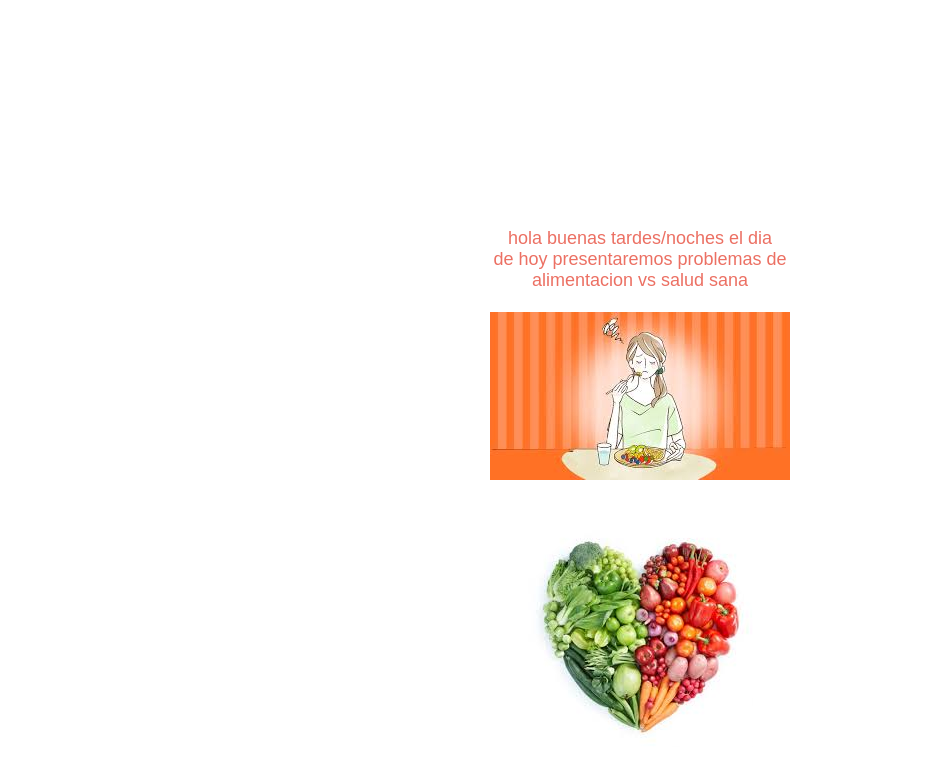
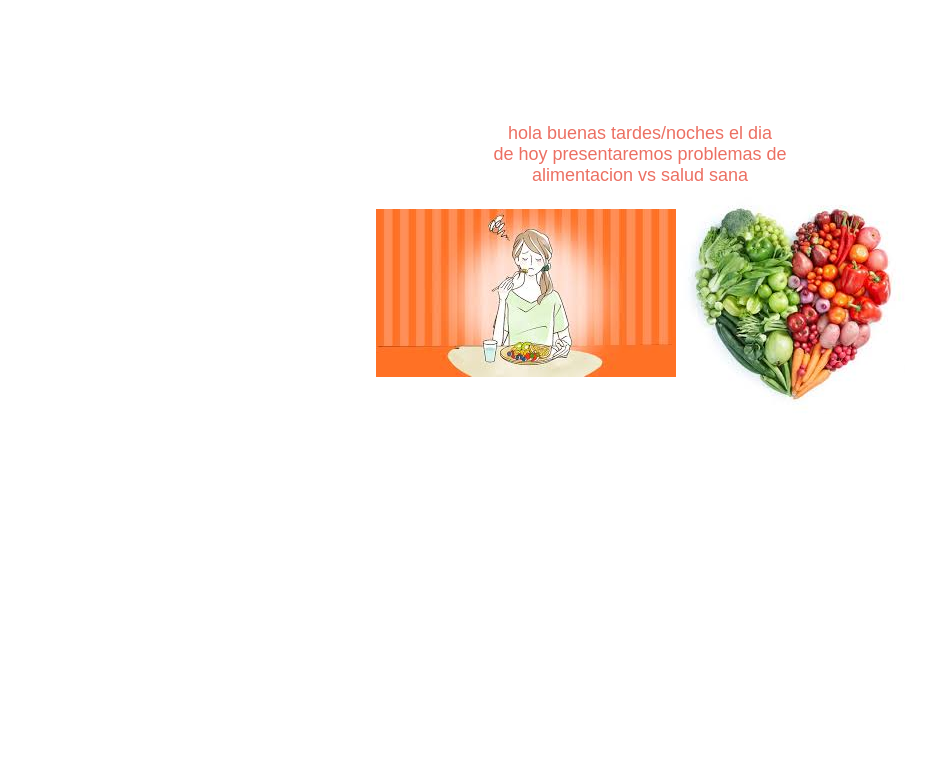
Before and after one commit to samoht-cpu/problemasalimenticios, a plain HTML site: page index.htm in a window 1280 px wide. Shown: the part 48-811 px from the top of the page, without its empty margins (0-950 px from the left). Drawn offline with Linux system fonts and the light colour scheme.

Commit message:
index.htm

```diff
--- a/index.htm
+++ b/index.htm
@@ -9,19 +9,18 @@
 <br>
 <br>
 <br>
-<br>
-<br>
-<br>
-<br>
-<br>
 hola buenas tardes/noches el dia<br>
 de hoy presentaremos problemas de<br>
  alimentacion vs salud sana<br>
-<br>
+ <table borde="0.2">
+  <tr>
+<td>
 <a href="probs.htm"><img src="probs.jpg"></a><br>
-<br>
-<br>
-<a href="salud sana.htm"><img src="salud.jpg"></a><br>
+<br></td></td>
+<td>
+<a href="salud sana.htm"><img src="salud.jpg"></a><br></td>
+   </tr>
+ </table>
 </p>
 </font>
 </body>
```
